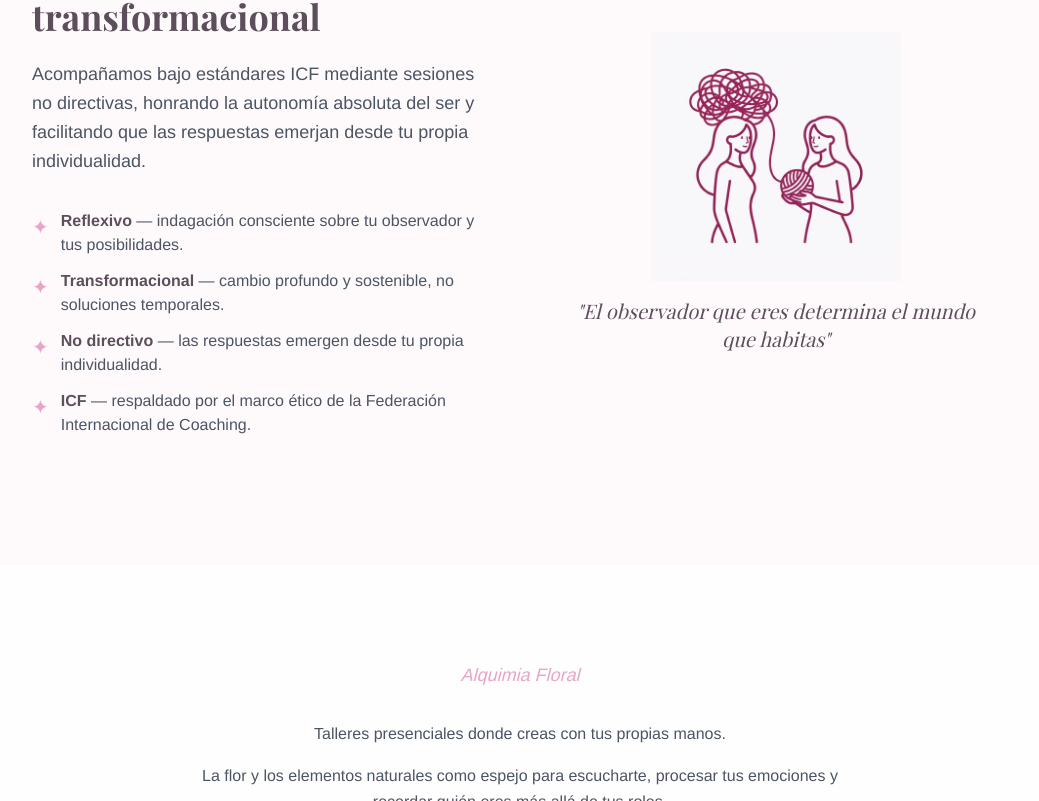
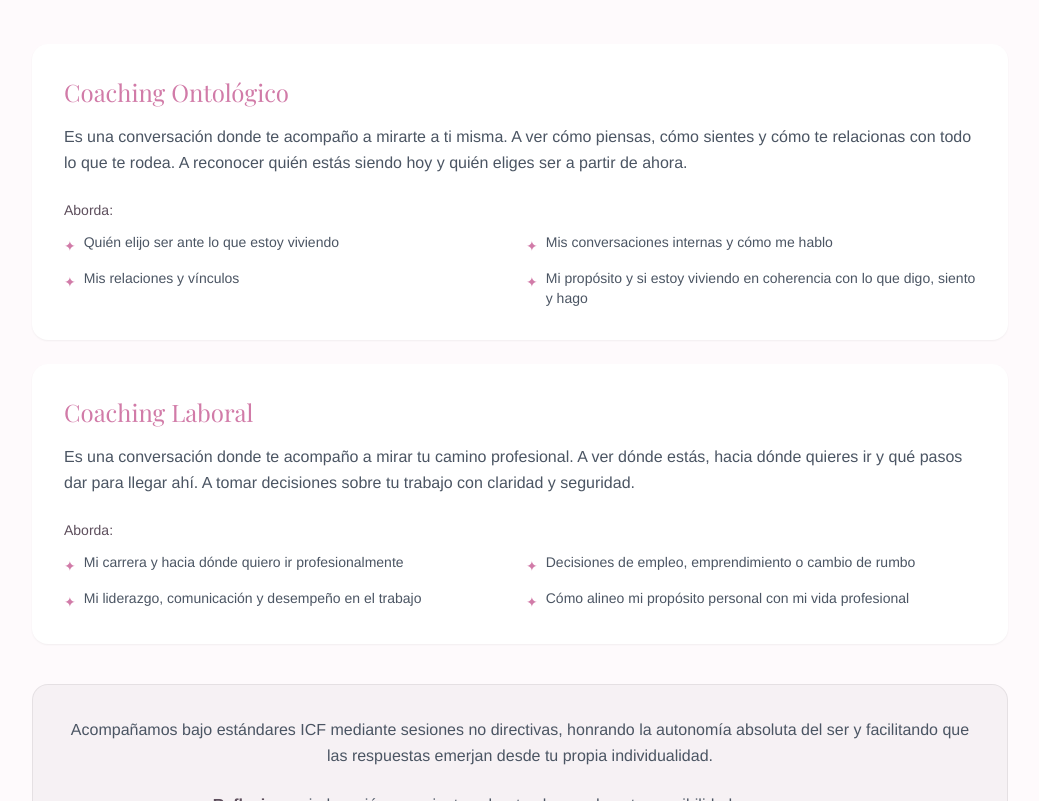
Before and after one commit to Omnix-Solution-Inc/reempoderate, a Next.js app: page / in a window 1280 px wide. Shown: the part 2019-2820 px from the top of the page, without its empty margins (120-1159 px from the left). Built offline with nearby package versions, Linux system fonts and the light colour scheme; no server answers; a web font is replaced by a local one.

Commit message:
feat: bloque unificado con definiciones de coaching ontologico y laboral

```diff
--- a/src/components/landing/CoachingPreview.tsx
+++ b/src/components/landing/CoachingPreview.tsx
@@ -2,24 +2,80 @@ export function CoachingPreview() {
   return (
     <section id="coaching" className="py-24 bg-cream">
       <div className="max-w-5xl mx-auto px-6">
-        <div className="grid grid-cols-1 md:grid-cols-2 gap-12 items-center">
-          <div>
+        <div className="text-center mb-12">
           <p className="text-terracotta italic text-lg mb-3">Coaching Ontológico y Laboral</p>
           <h2 className="font-playfair text-3xl md:text-4xl text-ink font-bold mb-6">
             Un proceso reflexivo y transformacional
           </h2>
-            <p className="text-gray-600 text-lg leading-relaxed mb-8">
+        </div>
+
+        {/* Coaching Ontológico */}
+        <div className="bg-white rounded-2xl p-8 shadow-sm mb-6">
+          <h3 className="font-playfair text-2xl text-bloom-deep mb-4">Coaching Ontológico</h3>
+          <p className="text-gray-600 text-base leading-relaxed mb-6">
+            Es una conversación donde te acompaño a mirarte a ti misma. A ver cómo piensas, cómo sientes y cómo te relacionas con todo lo que te rodea. A reconocer quién estás siendo hoy y quién eliges ser a partir de ahora.
+          </p>
+          <p className="text-ink font-medium text-sm mb-3">Aborda:</p>
+          <div className="grid grid-cols-1 md:grid-cols-2 gap-3">
+            <div className="flex items-start gap-2">
+              <span className="text-bloom-deep text-sm mt-1">✦</span>
+              <p className="text-gray-600 text-sm">Quién elijo ser ante lo que estoy viviendo</p>
+            </div>
+            <div className="flex items-start gap-2">
+              <span className="text-bloom-deep text-sm mt-1">✦</span>
+              <p className="text-gray-600 text-sm">Mis conversaciones internas y cómo me hablo</p>
+            </div>
+            <div className="flex items-start gap-2">
+              <span className="text-bloom-deep text-sm mt-1">✦</span>
+              <p className="text-gray-600 text-sm">Mis relaciones y vínculos</p>
+            </div>
+            <div className="flex items-start gap-2">
+              <span className="text-bloom-deep text-sm mt-1">✦</span>
+              <p className="text-gray-600 text-sm">Mi propósito y si estoy viviendo en coherencia con lo que digo, siento y hago</p>
+            </div>
+          </div>
+        </div>
+
+        {/* Coaching Laboral */}
+        <div className="bg-white rounded-2xl p-8 shadow-sm mb-10">
+          <h3 className="font-playfair text-2xl text-bloom-deep mb-4">Coaching Laboral</h3>
+          <p className="text-gray-600 text-base leading-relaxed mb-6">
+            Es una conversación donde te acompaño a mirar tu camino profesional. A ver dónde estás, hacia dónde quieres ir y qué pasos dar para llegar ahí. A tomar decisiones sobre tu trabajo con claridad y seguridad.
+          </p>
+          <p className="text-ink font-medium text-sm mb-3">Aborda:</p>
+          <div className="grid grid-cols-1 md:grid-cols-2 gap-3">
+            <div className="flex items-start gap-2">
+              <span className="text-bloom-deep text-sm mt-1">✦</span>
+              <p className="text-gray-600 text-sm">Mi carrera y hacia dónde quiero ir profesionalmente</p>
+            </div>
+            <div className="flex items-start gap-2">
+              <span className="text-bloom-deep text-sm mt-1">✦</span>
+              <p className="text-gray-600 text-sm">Decisiones de empleo, emprendimiento o cambio de rumbo</p>
+            </div>
+            <div className="flex items-start gap-2">
+              <span className="text-bloom-deep text-sm mt-1">✦</span>
+              <p className="text-gray-600 text-sm">Mi liderazgo, comunicación y desempeño en el trabajo</p>
+            </div>
+            <div className="flex items-start gap-2">
+              <span className="text-bloom-deep text-sm mt-1">✦</span>
+              <p className="text-gray-600 text-sm">Cómo alineo mi propósito personal con mi vida profesional</p>
+            </div>
+          </div>
+        </div>
+
+        {/* Bloque ICF unificado */}
+        <div className="bg-shamrock/5 rounded-2xl p-8 border border-shamrock/10">
+          <p className="text-gray-600 text-base leading-relaxed mb-6 text-center">
             Acompañamos bajo estándares ICF mediante sesiones no directivas, honrando la autonomía absoluta del ser y facilitando que las respuestas emerjan desde tu propia individualidad.
           </p>
-
-            <div className="space-y-3 mb-8">
+          <div className="space-y-3 max-w-2xl mx-auto">
             <div className="flex items-start gap-3">
               <span className="text-bloom text-xl mt-1">✦</span>
               <p className="text-gray-600 text-base"><strong className="text-ink">Reflexivo</strong> — indagación consciente sobre tu observador y tus posibilidades.</p>
             </div>
             <div className="flex items-start gap-3">
               <span className="text-bloom text-xl mt-1">✦</span>
-                <p className="text-gray-600 text-base"><strong className="text-ink">Transformacional</strong> — cambio profundo y sostenible, no soluciones temporales.</p>
+              <p className="text-gray-600 text-base"><strong className="text-ink">Transformacional</strong> — cambio profundo y sostenible.</p>
             </div>
             <div className="flex items-start gap-3">
               <span className="text-bloom text-xl mt-1">✦</span>
@@ -31,21 +87,6 @@ export function CoachingPreview() {
             </div>
           </div>
         </div>
-
-          <div className="relative">
-            <div className="aspect-square rounded-3xl bg-[#FEFAFC] flex flex-col items-center justify-center p-6 overflow-hidden">
-              <img
-                src="/observador_icon.png"
-                alt="El Observador"
-                className="w-full h-3/5 object-contain bg-[#FEFAFC] rounded-xl"
-              />
-              <p className="font-playfair text-xl text-ink italic text-center leading-snug mt-4">
-                "El observador que eres determina el mundo que habitas"
-              </p>
-
-            </div>
-          </div>
-        </div>
       </div>
     </section>
   )
```
Lines whose indentation alone changed are shown as unchanged.
